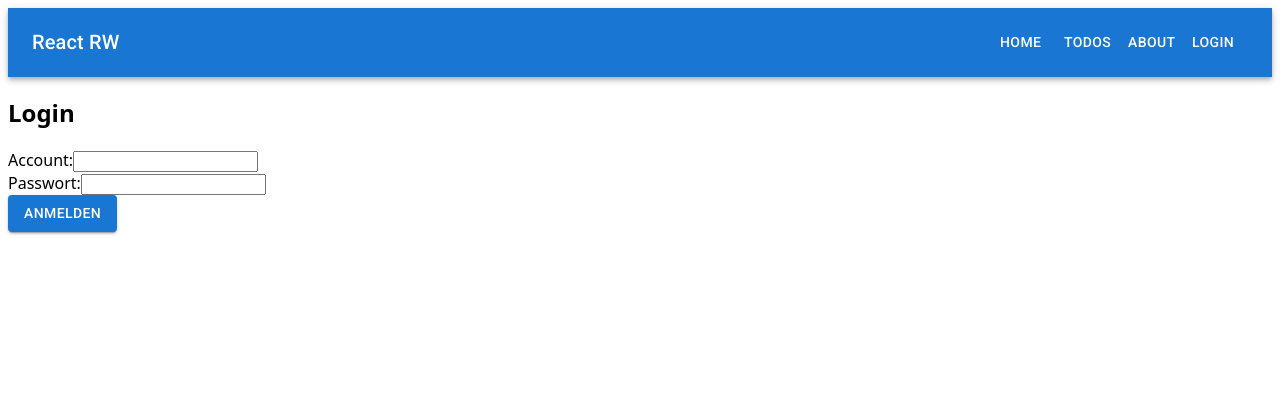
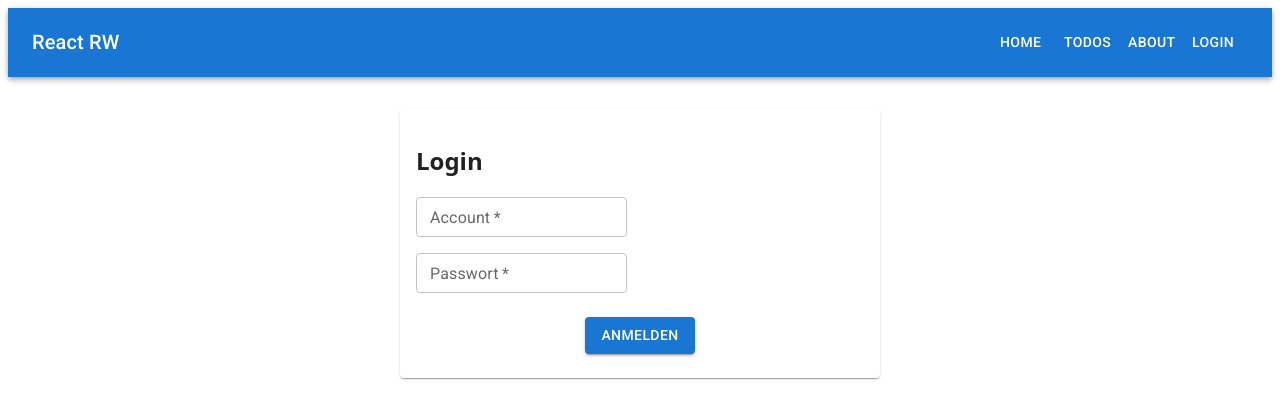
Before and after one commit to lean-react/react-realworld-2210, a React (Vite) app: page /login in a window 1280 px wide. Shown: the top 418 px of the page. Built offline with nearby package versions, Linux system fonts and the light colour scheme.

Commit message:
Some styling.

```diff
--- a/src/pages/login.tsx
+++ b/src/pages/login.tsx
@@ -1,4 +1,11 @@
-import { Button } from '@mui/material';
+import {
+  Button,
+  Card,
+  CardActions,
+  CardContent,
+  TextField,
+} from '@mui/material';
+import { Box } from '@mui/system';
 import { FormEvent, useRef, useState } from 'react';
 import { useNavigate } from 'react-router-dom';
 
@@ -34,24 +41,37 @@ export default function LoginPage() {
   }
 
   return (
-    <div>
-      <h2>Login</h2>
-      <form onSubmit={handleSubmit}>
-        <div>
-          <label htmlFor="acc">Account:</label>
-          <input required ref={accFld} id="acc"></input>
-        </div>
-        <div>
-          <label htmlFor="password">Passwort:</label>
-          <input required ref={pwFld} id="password" type="password" />
-        </div>
-        <div>
+    <form onSubmit={handleSubmit}>
+      <Card sx={{ mt: 4, mx: 'auto', pb: 2, maxWidth: 480 }}>
+        <CardContent>
+          <h2>Login</h2>
+          <div>
+            <TextField
+              size="small"
+              ref={accFld}
+              id="acc"
+              label="Account"
+              required
+            />
+          </div>
+          <div style={{ marginTop: '1rem' }}>
+            <TextField
+              size="small"
+              type="password"
+              ref={pwFld}
+              id="pw"
+              label="Passwort"
+              required
+            />
+          </div>
+        </CardContent>
+        <CardActions sx={{ justifyContent: 'center' }}>
           <Button type="submit" variant="contained">
             Anmelden
           </Button>
-        </div>
-      </form>
-      {error && <div style={{ color: 'red' }}>{error}</div>}
-    </div>
+          {error && <div style={{ color: 'red' }}>{error}</div>}
+        </CardActions>
+      </Card>
+    </form>
   );
 }
```
